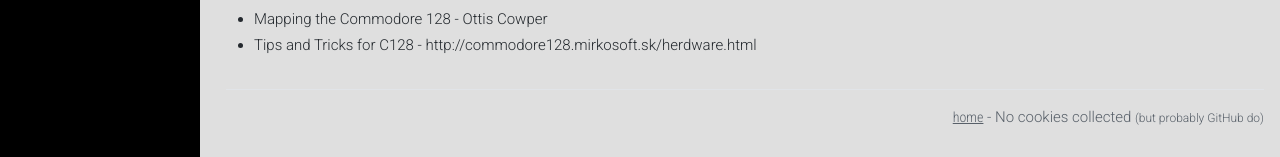
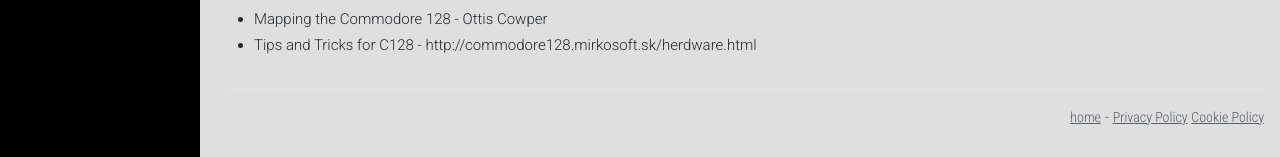
Before and after one commit to c128lib/Reference, a Jekyll site: the page built from MemoryMap.md, in a window 1280 px wide and 900 px high, scrolled down 1394 px. Shown: the part 740-897 px from the top of the window. Built offline with Jekyll 4.4.1, drawn with Linux system fonts in a browser that asks for light colours; comment, search, counter and statistics services are not loaded.

Commit message:
Cookie and privacy policy

```diff
--- a/_layouts/default.html
+++ b/_layouts/default.html
@@ -36,7 +36,8 @@
 
       {% if page.title and page.title != 'Index' %}
       <div class="footer border-top border-gray-light mt-5 pt-3 text-right text-gray">
-        <a href="./">home</a> - No cookies collected <small>(but probably GitHub do)</small>
+        <a href="./">home</a> - <a href="https://www.iubenda.com/privacy-policy/25248733" class="iubenda-black iubenda-noiframe iubenda-embed iubenda-noiframe " title="Privacy Policy ">Privacy Policy</a><script type="text/javascript">(function (w,d) {var loader = function () {var s = d.createElement("script"), tag = d.getElementsByTagName("script")[0]; s.src="https://cdn.iubenda.com/iubenda.js"; tag.parentNode.insertBefore(s,tag);}; if(w.addEventListener){w.addEventListener("load", loader, false);}else if(w.attachEvent){w.attachEvent("onload", loader);}else{w.onload = loader;}})(window, document);</script>
+        <a href="https://www.iubenda.com/privacy-policy/25248733/cookie-policy" class="iubenda-black iubenda-noiframe iubenda-embed iubenda-noiframe " title="Cookie Policy ">Cookie Policy</a><script type="text/javascript">(function (w,d) {var loader = function () {var s = d.createElement("script"), tag = d.getElementsByTagName("script")[0]; s.src="https://cdn.iubenda.com/iubenda.js"; tag.parentNode.insertBefore(s,tag);}; if(w.addEventListener){w.addEventListener("load", loader, false);}else if(w.attachEvent){w.attachEvent("onload", loader);}else{w.onload = loader;}})(window, document);</script>
         <div id="disqus_thread"></div>
         <script>
             var disqus_config = function () {
@@ -55,7 +56,8 @@
       </div>
       {% else %}
       <div class="footer border-top border-gray-light mt-5 pt-3 text-right text-gray">
-        No cookies collected <small>(but probably GitHub do)</small>
+        <a href="https://www.iubenda.com/privacy-policy/25248733" class="iubenda-black iubenda-noiframe iubenda-embed iubenda-noiframe " title="Privacy Policy ">Privacy Policy</a><script type="text/javascript">(function (w,d) {var loader = function () {var s = d.createElement("script"), tag = d.getElementsByTagName("script")[0]; s.src="https://cdn.iubenda.com/iubenda.js"; tag.parentNode.insertBefore(s,tag);}; if(w.addEventListener){w.addEventListener("load", loader, false);}else if(w.attachEvent){w.attachEvent("onload", loader);}else{w.onload = loader;}})(window, document);</script>
+        <a href="https://www.iubenda.com/privacy-policy/25248733/cookie-policy" class="iubenda-black iubenda-noiframe iubenda-embed iubenda-noiframe " title="Cookie Policy ">Cookie Policy</a><script type="text/javascript">(function (w,d) {var loader = function () {var s = d.createElement("script"), tag = d.getElementsByTagName("script")[0]; s.src="https://cdn.iubenda.com/iubenda.js"; tag.parentNode.insertBefore(s,tag);}; if(w.addEventListener){w.addEventListener("load", loader, false);}else if(w.attachEvent){w.attachEvent("onload", loader);}else{w.onload = loader;}})(window, document);</script>
       </div>
       {% endif %}
     </div>
```
